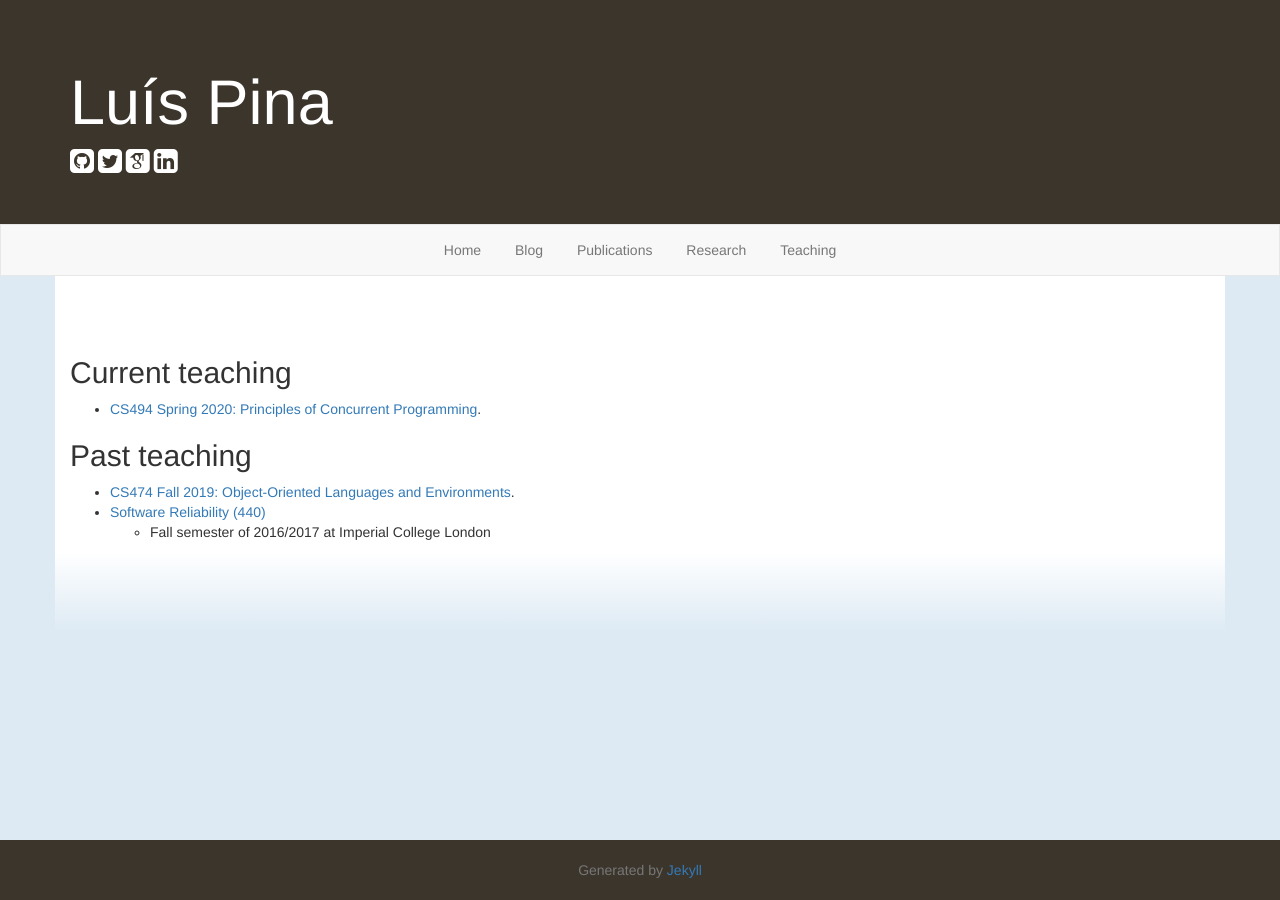
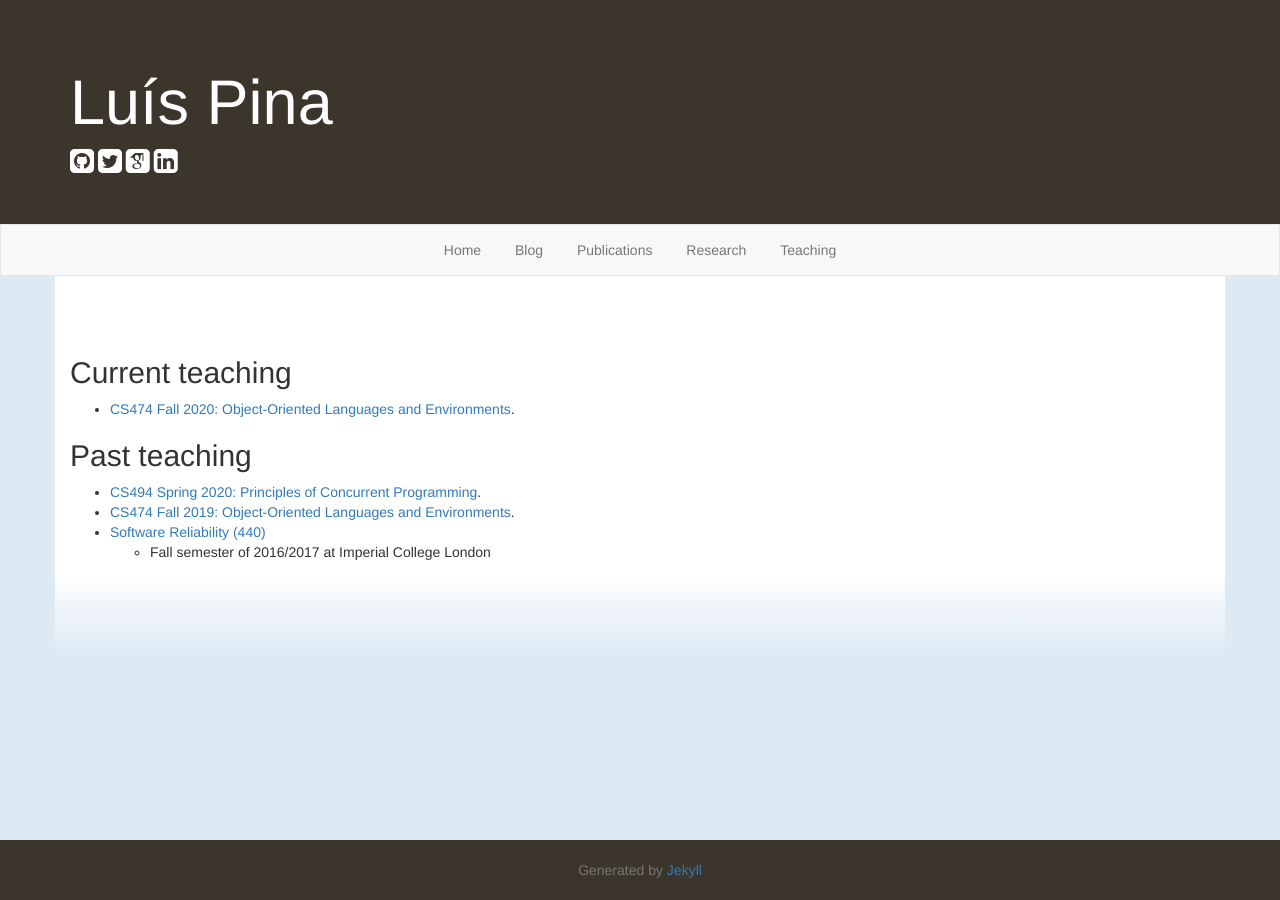
Before and after one commit to luisggpina/personal-website, a Jekyll site: the page built from teaching.md, in a window 1280 px wide. Built offline with Jekyll 4.4.1, drawn with Linux system fonts in a browser that asks for light colours; nearby versions of some CDN libraries; some web fonts are replaced.

Commit message:
Updated teaching with fall 2020 semester

```diff
--- a/teaching.md
+++ b/teaching.md
@@ -13,11 +13,12 @@ group: "teaching"
 Current teaching
 ----------------
 
-* [CS494 Spring 2020:  Principles of Concurrent Programming](https://luisggpina.github.io/cs494-s20-site/).
+* [CS474 Fall 2020:  Object-Oriented Languages and Environments](https://cs474-uic.github.io/cs474-fall2020-site/).
 
 Past teaching
 ----------------
 
+* [CS494 Spring 2020:  Principles of Concurrent Programming](https://luisggpina.github.io/cs494-s20-site/).
 * [CS474 Fall 2019:  Object-Oriented Languages and Environments](https://luisggpina.github.io/cs474-2019-site/).
 * [Software Reliability (440)](http://multicore.doc.ic.ac.uk/SoftwareReliability/2016-2017/)
     * Fall semester of 2016/2017 at Imperial College London
```
